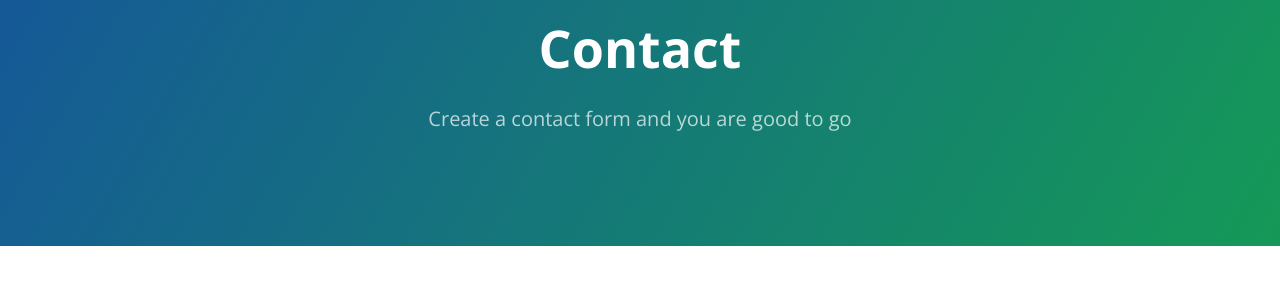
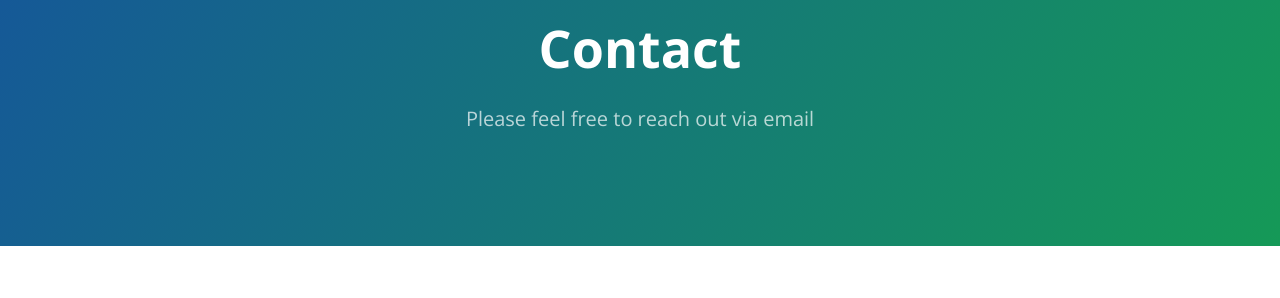
Before and after one commit to tsoleary/tsoleary.github.io, a Jekyll site: the page built from contact.md, in a window 1280 px wide. Shown: the part 127-425 px from the top of the page. Built offline with Jekyll 4.4.1, drawn with Linux system fonts in a browser that asks for light colours.

Commit message:
tag line update

```diff
--- a/contact.md
+++ b/contact.md
@@ -1,7 +1,7 @@
 ---
 layout: page
 title: Contact
-tagline: Create a contact form and you are good to go
+tagline: Please feel free to reach out via email
 ref: contact
 order: 3
 ---
```
